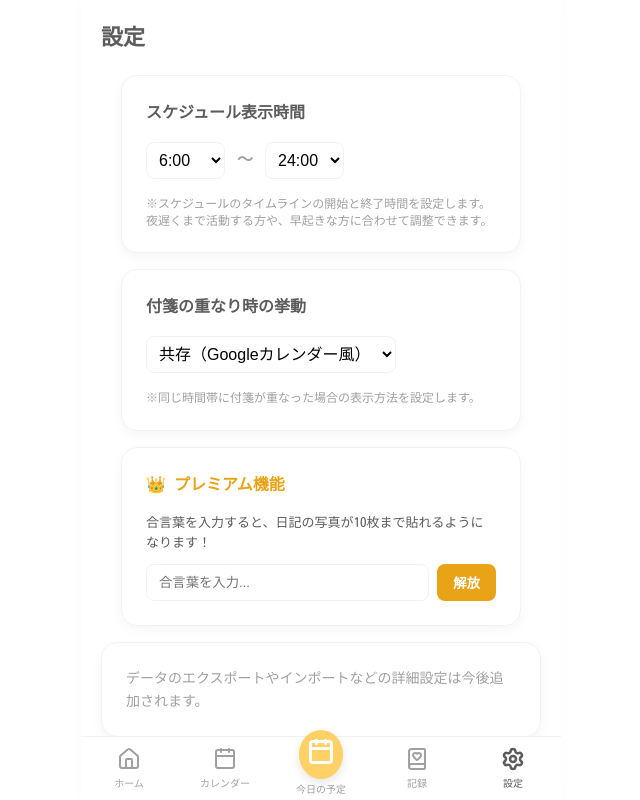
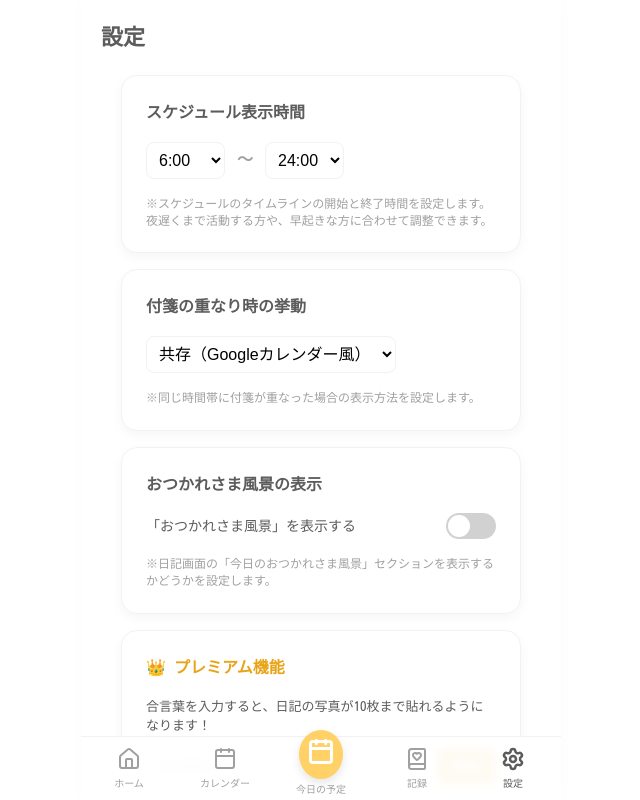
Before and after one commit to usapon-jp/usapon-days, a React (Vite) app: page / in a window 1280 px wide. Both pictures are taken after a click on the element "設定". Shown: the whole page, without its empty margins (319-959 px from the left). Built offline with nearby package versions, Linux system fonts and the light colour scheme.

Commit message:
「今日のおつかれさま風景」の表示・非表示を設定から切り替えられる機能を追加

```diff
--- a/src/components/DiaryView.jsx
+++ b/src/components/DiaryView.jsx
@@ -241,6 +241,7 @@ export default function DiaryView({ appData, setAppData }) {
       <div style={{ flex: 1, overflowY: 'auto', padding: '20px', display: 'flex', flexDirection: 'column', gap: '24px' }}>
 
         {/* 動的な景色（今日の一枚ボタンで表示される） */}
+        {appData.settings?.showLandscape && (
           <div>
             <h3 style={{ fontSize: '14px', fontWeight: 'bold', color: 'var(--color-text-sub)', marginBottom: '12px' }}>今日のおつかれさま風景</h3>
             {!todayRecord.isLandscapeRevealed ? (
@@ -296,6 +297,7 @@ export default function DiaryView({ appData, setAppData }) {
               </div>
             )}
           </div>
+        )}
 
         {/* 完了したことリスト */}
         {completedNotes.length > 0 && (
--- a/src/components/SettingsView.jsx
+++ b/src/components/SettingsView.jsx
@@ -4,6 +4,7 @@ export default function SettingsView({ appData, setAppData }) {
   const startHour = appData.settings?.startHour ?? 6;
   const endHour = appData.settings?.endHour ?? 24;
   const isPremium = appData.settings?.isPremium || false;
+  const showLandscape = appData.settings?.showLandscape ?? false;
 
   const [secretWord, setSecretWord] = useState('');
 
@@ -12,7 +13,7 @@ export default function SettingsView({ appData, setAppData }) {
       ...prev,
       settings: {
         ...(prev.settings || { startHour: 6, endHour: 24 }),
-        [key]: typeof value === 'string' && key !== 'startHour' && key !== 'endHour' ? value : parseInt(value, 10)
+        [key]: (key === 'startHour' || key === 'endHour') ? parseInt(value, 10) : value
       }
     }));
   };
@@ -81,6 +82,30 @@ export default function SettingsView({ appData, setAppData }) {
       </div>
 
       <div className="card" style={{ marginBottom: '16px' }}>
+        <h3 style={{ fontSize: '16px', fontWeight: 'bold', marginBottom: '16px' }}>おつかれさま風景の表示</h3>
+        <div style={{ display: 'flex', alignItems: 'center', justifyContent: 'space-between' }}>
+          <span style={{ fontSize: '14px', color: 'var(--color-text-main)' }}>「おつかれさま風景」を表示する</span>
+          <div
+            onClick={() => updateSettings('showLandscape', !showLandscape)}
+            style={{
+              width: '50px', height: '26px', borderRadius: '13px',
+              backgroundColor: showLandscape ? '#5B9E77' : '#D1D1D1',
+              position: 'relative', cursor: 'pointer', transition: 'background-color 0.2s'
+            }}
+          >
+            <div style={{
+              width: '22px', height: '22px', borderRadius: '11px', backgroundColor: '#fff',
+              position: 'absolute', top: '2px', left: showLandscape ? '26px' : '2px',
+              transition: 'left 0.2s'
+            }} />
+          </div>
+        </div>
+        <p style={{ fontSize: '12px', color: 'var(--color-text-sub)', marginTop: '16px', lineHeight: '1.4' }}>
+          ※日記画面の「今日のおつかれさま風景」セクションを表示するかどうかを設定します。
+        </p>
+      </div>
+
+      <div className="card" style={{ marginBottom: '16px' }}>
         <h3 style={{ fontSize: '16px', fontWeight: 'bold', marginBottom: '16px', color: '#E8A317' }}>👑 プレミアム機能</h3>
         {isPremium ? (
           <div style={{ backgroundColor: '#FFF9E6', padding: '16px', borderRadius: '12px', textAlign: 'center' }}>
```
Lines whose indentation alone changed are shown as unchanged.
